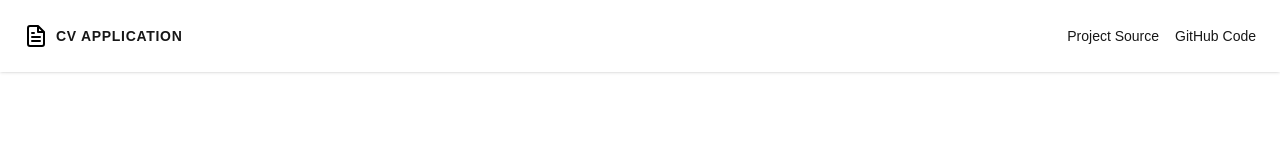
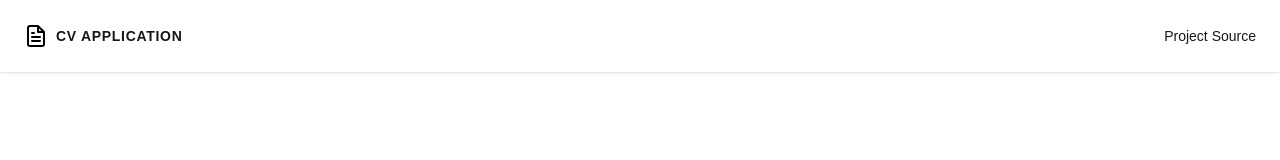
Before and after one commit to Justin-Bento/cv-application, a Next.js app: page / in a window 1280 px wide. Shown: the top 160 px of the page. Built offline with nearby package versions, Linux system fonts and the light colour scheme.

Commit message:
Moved Github code.

```diff
--- a/src/app/page.tsx
+++ b/src/app/page.tsx
@@ -24,7 +24,7 @@ export default function Home() {
             >
               View Project&nbsp;&rarr;
             </Link>
-            <Link href="" className="text-sm/[2]">
+            <Link href="https://github.com/Justin-Bento/cv-application" className="text-sm/[2]">
               View Code
             </Link>
           </div>
--- a/src/components/Navigation.tsx
+++ b/src/components/Navigation.tsx
@@ -32,11 +32,6 @@ export default function Navigation() {
                 Project Source
                 </Link>
               </li>
-              <li className="">
-                <Link href="https://github.com/Justin-Bento/cv-application" className="small">
-                GitHub Code
-                </Link>
-              </li>
             </ul>
           </div>
         </div>
```
